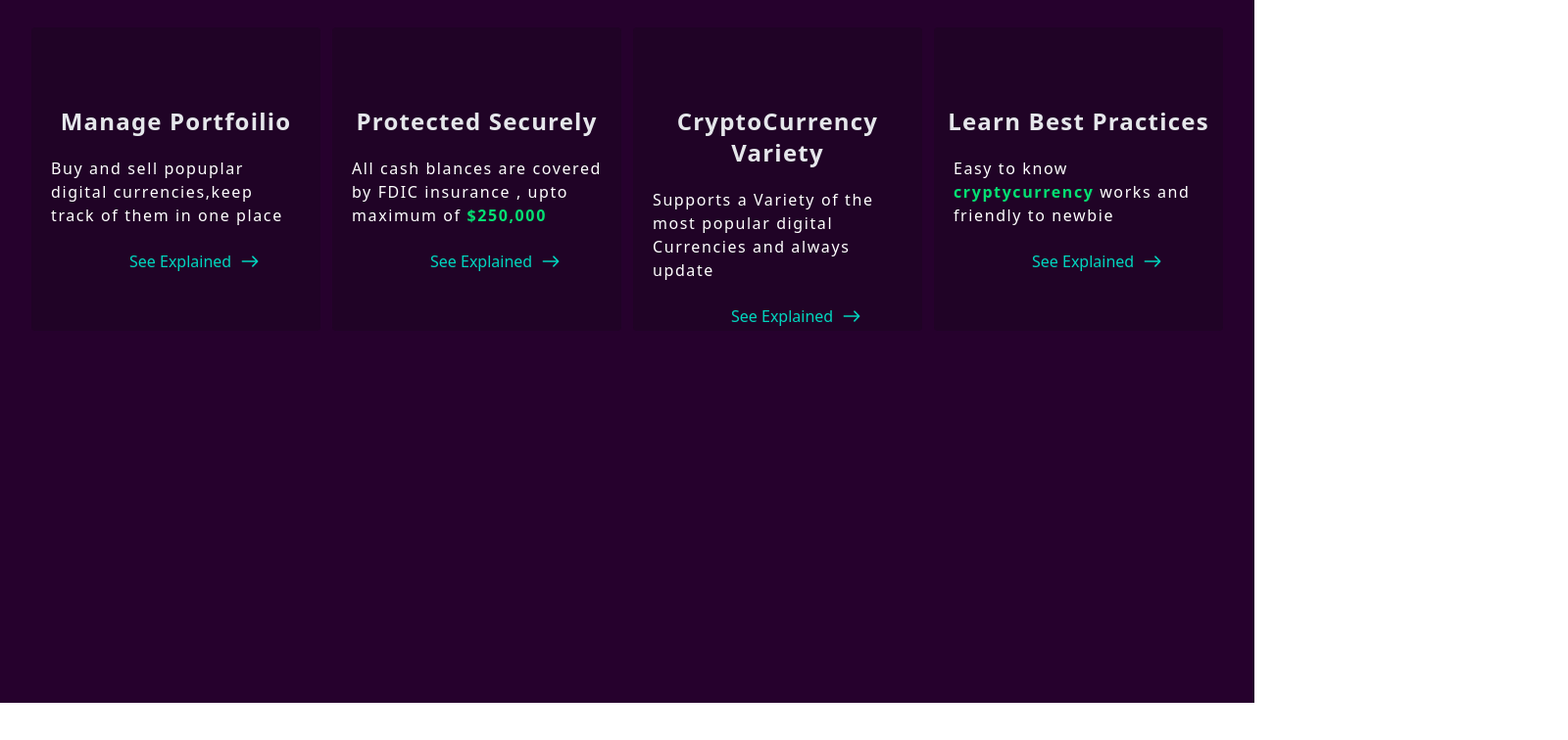
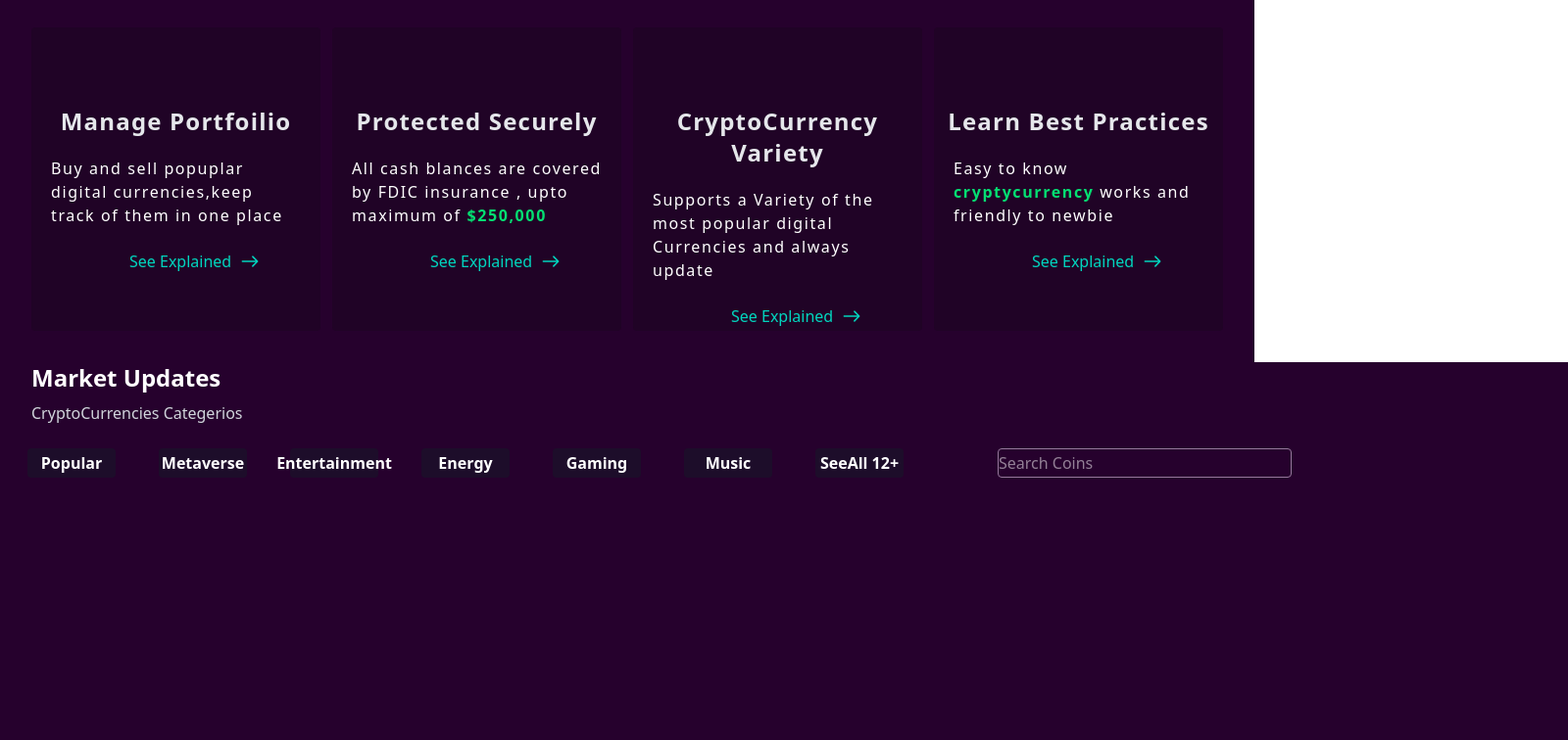
Before and after one commit to MohammadWaseem6/cryptocap, a React (Vite) app in the folder cryptocap/: page / in a window 1280 px wide. Shown: the part 1215-1971 px from the top of the page at 98% size, 1600 px wide, since content can reach past the window. Before the commit the page ends 1933 px from the top, so only its background shows below. Built offline with nearby package versions, Linux system fonts and the light colour scheme.

Commit message:
Categerioes

```diff
--- a/cryptocap/src/App.tsx
+++ b/cryptocap/src/App.tsx
@@ -1,12 +1,13 @@
 import React from 'react'
 import Navbar from './pages/Navbar'
 import Features from './pages/Features'
-
+import Categerioes from './pages/Categerioes'
 const App:React.FC = () => {
   return (
     <div>
       <Navbar/>
       <Features/>
+      <Categerioes/>
     </div>
   )
 }
--- /dev/null
+++ b/cryptocap/src/pages/Categerioes.tsx
@@ -0,0 +1,45 @@
+import { div } from 'framer-motion/client';
+import React from 'react'
+
+const Categerioes: React.FC = () => {
+
+    const categerios = [
+        { sno: 1, symbol: "BTC", name: "BITCOIN", price: "$56,623.54", change: "1.41%", color: "bg-orange-500" },
+        { sno: 2, symbol: "ETH", name: "ETHEREUM", price: "$4,112.34", change: "0.85%", color: "bg-blue-500" },
+        { sno: 3, symbol: "BNB", name: "BINANCE", price: "$512.43", change: "2.14%", color: "bg-yellow-400" },
+        { sno: 4, symbol: "XRP", name: "RIPPLE", price: "$1.34", change: "0.53%", color: "bg-green-500" },
+        { sno: 5, symbol: "ADA", name: "CARDANO", price: "$2.12", change: "3.12%", color: "bg-red-500" },
+        { sno: 6, symbol: "DOGE", name: "DOGECOIN", price: "$0.32", change: "5.41%", color: "bg-pink-500" },
+    ];
+    const labels = ['Popular', 'Metaverse', 'Entertainment', 'Energy', 'Gaming', 'Music', 'SeeAll 12+']
+
+    return (
+        <div className='bg-[#26012D] w-[1600px] h-[800px]'>
+
+            <h1 className='text-white text-2xl font-extrabold pl-8'>Market Updates</h1>
+
+            <p className='text-gray-300 pl-8 mt-2'>CryptoCurrencies Categerios</p>
+
+            <div className='flex gap-4'>
+                {labels.map((item, index) => (
+                    <p
+                        key={index}
+                        className='ml-7 mt-6 w-[90px] h-[30px] rounded-sm bg-[#1D0D2A] flex items-center justify-center text-white font-semibold text-center'
+                    >
+                        {item}
+                    </p>
+                ))}
+                <input type="search" placeholder='Search Coins'
+
+                    className='w-[300px] h-[30px]  mt-6 rounded-sm ml-20 text-white border-1 border-[#957a9b]'>
+
+                </input>
+            </div>
+
+
+
+
+        </div>
+    )
+}
+export default Categerioes;
--- a/cryptocap/src/pages/Features.tsx
+++ b/cryptocap/src/pages/Features.tsx
@@ -3,12 +3,9 @@ import React from 'react'
 // icons
 import { IoIosArrowRoundForward } from "react-icons/io";
 
-
-
-
 const Features: React.FC = () => {
     return (
-        <div className='bg-[#26012D] min-h-screen w-full'>
+        <div className='bg-[#26012D] h-[ 600px] w-full'>
             <div className='items-center justify-items-center'>
                 <p className='text-4xl text-white'>CryptoCap Amazing Features</p>
                 <p className='text-gray-300 mt-3.5'>Explore Sensational features to prepare best investment in CryptoCurrency</p>
```
Also changed, not shown: cryptocap/src/pages/Navbar.tsx (+4 -4 lines), 1 other file (tests, documents, lock files or other folders).
